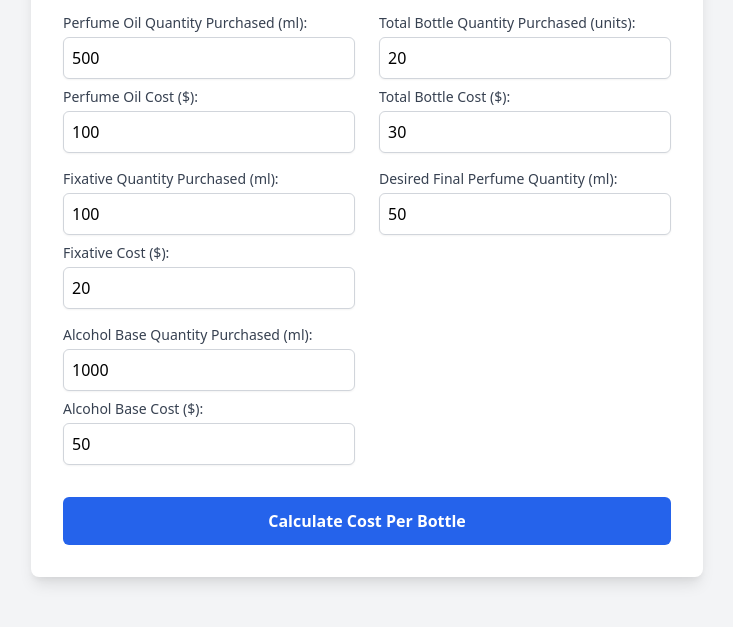
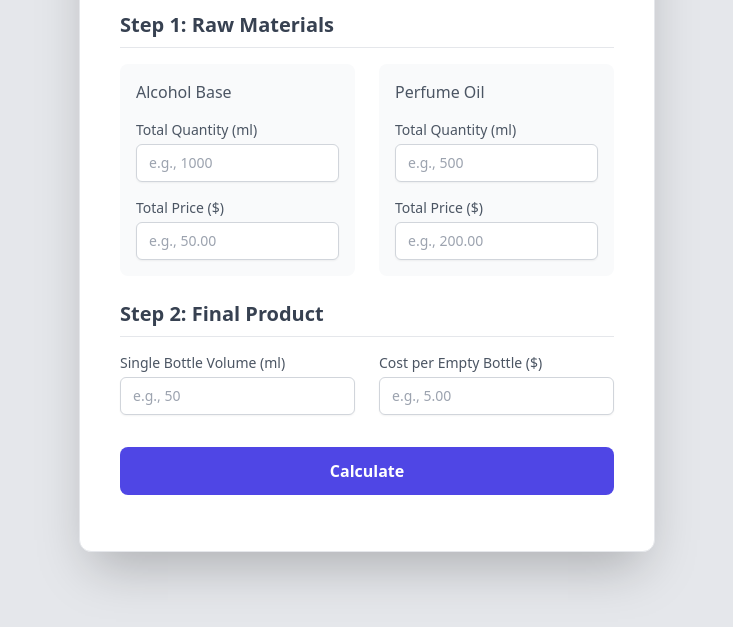
Before and after one commit to xhanafix/perfume-calculator, a plain HTML site: page index.html in a window 1280 px wide. Shown: the part 173-800 px from the top of the page, without its empty margins (273-1006 px from the left). Drawn offline with nearby package versions, Linux system fonts and the light colour scheme.

Commit message:
Update index.html

```diff
--- a/index.html
+++ b/index.html
@@ -3,151 +3,164 @@
 <head>
     <meta charset="UTF-8">
     <meta name="viewport" content="width=device-width, initial-scale=1.0">
-    <title>Perfume Cost Calculator</title>
-    <link href="https://cdn.jsdelivr.net/npm/tailwindcss@2.2.19/dist/tailwind.min.css" rel="stylesheet">
+    <title>Advanced Perfume Cost & Yield Calculator</title>
+    <script src="https://cdn.tailwindcss.com"></script>
+    <style>
+        /* A little custom CSS for the fade-in effect */
+        .fade-in {
+            animation: fadeIn 0.5s ease-in-out;
+        }
+        @keyframes fadeIn {
+            from { opacity: 0; transform: translateY(10px); }
+            to { opacity: 1; transform: translateY(0); }
+        }
+    </style>
 </head>
-<body class="bg-gray-100 flex items-center justify-center min-h-screen p-4">
-    <div class="bg-white p-8 rounded-lg shadow-lg w-full max-w-2xl">
-        <h1 class="text-3xl font-bold text-center mb-6 text-gray-800">Perfume Cost Calculator</h1>
+<body class="bg-gray-200 flex items-center justify-center min-h-screen py-12 px-4 sm:px-6 lg:px-8">
+    <div class="max-w-xl w-full bg-white p-8 md:p-10 rounded-xl shadow-2xl border border-gray-200">
+        <h1 class="text-3xl font-bold text-center mb-8 text-gray-800">Perfume Cost & Yield Calculator</h1>
 
-        <div class="grid grid-cols-1 md:grid-cols-2 gap-6 mb-8">
+        <div class="space-y-6">
             <div>
-                <h2 class="text-xl font-semibold mb-4 text-gray-700">Ingredient Costs</h2>
-                <div class="space-y-4">
+                <h2 class="text-xl font-semibold mb-4 text-gray-700 border-b pb-2">Step 1: Raw Materials</h2>
+                <div class="grid grid-cols-1 md:grid-cols-2 gap-x-6 gap-y-4">
+                    <div class="space-y-4 p-4 bg-gray-50 rounded-lg">
+                         <h3 class="font-medium text-gray-600">Alcohol Base</h3>
                          <div>
-                        <label for="oilQtyPurchased" class="block text-sm font-medium text-gray-700">Perfume Oil Quantity Purchased (ml):</label>
-                        <input type="number" id="oilQtyPurchased" class="mt-1 block w-full p-2 border border-gray-300 rounded-md shadow-sm focus:ring-blue-500 focus:border-blue-500" value="500">
-                        <label for="oilCost" class="block text-sm font-medium text-gray-700 mt-2">Perfume Oil Cost ($):</label>
-                        <input type="number" id="oilCost" class="mt-1 block w-full p-2 border border-gray-300 rounded-md shadow-sm focus:ring-blue-500 focus:border-blue-500" value="100">
+                            <label for="base-quantity" class="block text-sm font-medium text-gray-600">Total Quantity (ml)</label>
+                            <input type="number" id="base-quantity" placeholder="e.g., 1000" class="mt-1 block w-full px-3 py-2 bg-white border border-gray-300 rounded-md shadow-sm focus:outline-none focus:ring-2 focus:ring-indigo-400 sm:text-sm">
                         </div>
                         <div>
-                        <label for="fixativeQtyPurchased" class="block text-sm font-medium text-gray-700">Fixative Quantity Purchased (ml):</label>
-                        <input type="number" id="fixativeQtyPurchased" class="mt-1 block w-full p-2 border border-gray-300 rounded-md shadow-sm focus:ring-blue-500 focus:border-blue-500" value="100">
-                        <label for="fixativeCost" class="block text-sm font-medium text-gray-700 mt-2">Fixative Cost ($):</label>
-                        <input type="number" id="fixativeCost" class="mt-1 block w-full p-2 border border-gray-300 rounded-md shadow-sm focus:ring-blue-500 focus:border-blue-500" value="20">
+                            <label for="base-price" class="block text-sm font-medium text-gray-600">Total Price ($)</label>
+                            <input type="number" id="base-price" placeholder="e.g., 50.00" class="mt-1 block w-full px-3 py-2 bg-white border border-gray-300 rounded-md shadow-sm focus:outline-none focus:ring-2 focus:ring-indigo-400 sm:text-sm">
+                        </div>
+                    </div>
+                    <div class="space-y-4 p-4 bg-gray-50 rounded-lg">
+                         <h3 class="font-medium text-gray-600">Perfume Oil</h3>
+                        <div>
+                            <label for="oil-quantity" class="block text-sm font-medium text-gray-600">Total Quantity (ml)</label>
+                            <input type="number" id="oil-quantity" placeholder="e.g., 500" class="mt-1 block w-full px-3 py-2 bg-white border border-gray-300 rounded-md shadow-sm focus:outline-none focus:ring-2 focus:ring-indigo-400 sm:text-sm">
                         </div>
                         <div>
-                        <label for="alcoholQtyPurchased" class="block text-sm font-medium text-gray-700">Alcohol Base Quantity Purchased (ml):</label>
-                        <input type="number" id="alcoholQtyPurchased" class="mt-1 block w-full p-2 border border-gray-300 rounded-md shadow-sm focus:ring-blue-500 focus:border-blue-500" value="1000">
-                        <label for="alcoholCost" class="block text-sm font-medium text-gray-700 mt-2">Alcohol Base Cost ($):</label>
-                        <input type="number" id="alcoholCost" class="mt-1 block w-full p-2 border border-gray-300 rounded-md shadow-sm focus:ring-blue-500 focus:border-blue-500" value="50">
+                            <label for="oil-price" class="block text-sm font-medium text-gray-600">Total Price ($)</label>
+                            <input type="number" id="oil-price" placeholder="e.g., 200.00" class="mt-1 block w-full px-3 py-2 bg-white border border-gray-300 rounded-md shadow-sm focus:outline-none focus:ring-2 focus:ring-indigo-400 sm:text-sm">
+                        </div>
                     </div>
                 </div>
             </div>
 
             <div>
-                <h2 class="text-xl font-semibold mb-4 text-gray-700">Bottle & Desired Output</h2>
-                <div class="space-y-4">
+                <h2 class="text-xl font-semibold mb-4 text-gray-700 border-b pb-2">Step 2: Final Product</h2>
+                 <div class="grid grid-cols-1 md:grid-cols-2 gap-x-6 gap-y-4">
                     <div>
-                        <label for="bottleQtyPurchased" class="block text-sm font-medium text-gray-700">Total Bottle Quantity Purchased (units):</label>
-                        <input type="number" id="bottleQtyPurchased" class="mt-1 block w-full p-2 border border-gray-300 rounded-md shadow-sm focus:ring-blue-500 focus:border-blue-500" value="20">
-                        <label for="bottleCost" class="block text-sm font-medium text-gray-700 mt-2">Total Bottle Cost ($):</label>
-                        <input type="number" id="bottleCost" class="mt-1 block w-full p-2 border border-gray-300 rounded-md shadow-sm focus:ring-blue-500 focus:border-blue-500" value="30">
+                        <label for="final-quantity" class="block text-sm font-medium text-gray-600">Single Bottle Volume (ml)</label>
+                        <input type="number" id="final-quantity" placeholder="e.g., 50" class="mt-1 block w-full px-3 py-2 bg-white border border-gray-300 rounded-md shadow-sm focus:outline-none focus:ring-2 focus:ring-indigo-400 sm:text-sm">
                     </div>
                      <div>
-                        <label for="desiredFinalQty" class="block text-sm font-medium text-gray-700">Desired Final Perfume Quantity (ml):</label>
-                        <input type="number" id="desiredFinalQty" class="mt-1 block w-full p-2 border border-gray-300 rounded-md shadow-sm focus:ring-blue-500 focus:border-blue-500" value="50">
+                        <label for="bottle-cost" class="block text-sm font-medium text-gray-600">Cost per Empty Bottle ($)</label>
+                        <input type="number" id="bottle-cost" placeholder="e.g., 5.00" class="mt-1 block w-full px-3 py-2 bg-white border border-gray-300 rounded-md shadow-sm focus:outline-none focus:ring-2 focus:ring-indigo-400 sm:text-sm">
                     </div>
                 </div>
             </div>
         </div>
 
-        <button onclick="calculateCost()" class="w-full bg-blue-600 hover:bg-blue-700 text-white font-bold py-3 px-4 rounded-md focus:outline-none focus:ring-2 focus:ring-blue-500 focus:ring-opacity-50">
-            Calculate Cost Per Bottle
+        <div class="mt-8">
+            <button id="calculate-btn" class="w-full bg-indigo-600 text-white py-3 px-4 rounded-lg font-semibold hover:bg-indigo-700 focus:outline-none focus:ring-2 focus:ring-offset-2 focus:ring-indigo-500 transition-transform transform hover:scale-105 ease-in-out duration-200">
+                Calculate
             </button>
-
-        <div id="results" class="mt-8 p-6 bg-blue-50 border border-blue-200 rounded-lg hidden">
-            <h2 class="text-xl font-semibold mb-3 text-blue-800">Calculation Results</h2>
-            <p class="text-lg text-blue-700">Cost per ml of Perfume Oil: <span id="unitOilCost" class="font-medium"></span></p>
-            <p class="text-lg text-blue-700">Cost per ml of Fixative: <span id="unitFixativeCost" class="font-medium"></span></p>
-            <p class="text-lg text-blue-700">Cost per ml of Alcohol Base: <span id="unitAlcoholCost" class="font-medium"></span></p>
-            <p class="text-lg text-blue-700">Cost per Empty Bottle: <span id="unitBottleCost" class="font-medium"></span></p>
-            <hr class="my-4 border-blue-200">
-            <p class="text-lg text-blue-700">Perfume Oil needed per bottle: <span id="oilNeeded" class="font-medium"></span></p>
-            <p class="text-lg text-blue-700">Fixative needed per bottle: <span id="fixativeNeeded" class="font-medium"></span></p>
-            <p class="text-lg text-blue-700">Alcohol Base needed per bottle: <span id="alcoholNeeded" class="font-medium"></span></p>
-            <hr class="my-4 border-blue-200">
-            <p class="text-lg text-blue-700">Cost of Perfume Oil per bottle: <span id="oilCostPerBottle" class="font-medium"></span></p>
-            <p class="text-lg text-blue-700">Cost of Fixative per bottle: <span id="fixativeCostPerBottle" class="font-medium"></span></p>
-            <p class="text-lg text-blue-700">Cost of Alcohol Base per bottle: <span id="alcoholCostPerBottle" class="font-medium"></span></p>
-            <hr class="my-4 border-blue-200">
-            <p class="text-2xl font-bold text-blue-900">Total Cost Per Filled Bottle: <span id="totalCostPerBottle"></span></p>
         </div>
 
-        <div id="error" class="mt-4 p-4 bg-red-100 border border-red-400 text-red-700 rounded-lg hidden" role="alert">
-            Please fill in all fields with valid positive numbers.
+        <div id="result-container" class="mt-6 hidden">
+             <div id="result-area" class="p-5 bg-indigo-50 rounded-lg border border-indigo-200">
+                 <h3 class="text-xl font-bold text-center mb-4 text-indigo-800">Results</h3>
+                 <div id="cost-result" class="text-center text-3xl font-extrabold text-gray-800"></div>
+                 <div id="yield-result" class="text-center text-lg font-medium text-indigo-700 mt-2"></div>
+             </div>
+
+             <div id="calculation-breakdown" class="mt-4 p-5 bg-gray-50 rounded-lg border">
+                  <h3 class="text-lg font-semibold text-center mb-3 text-gray-700">Calculation Breakdown</h3>
+                  <div class="space-y-3 text-sm text-gray-600">
+                      <div id="cost-formula"></div>
+                      <div id="yield-formula"></div>
+                  </div>
              </div>
         </div>
 
+         <div id="error-message" class="mt-4 text-center text-red-600 font-medium"></div>
+
+    </div>
+
     <script>
-        function calculateCost() {
-            // Get input values
-            const oilQtyPurchased = parseFloat(document.getElementById('oilQtyPurchased').value);
-            const oilCost = parseFloat(document.getElementById('oilCost').value);
-            const fixativeQtyPurchased = parseFloat(document.getElementById('fixativeQtyPurchased').value);
-            const fixativeCost = parseFloat(document.getElementById('fixativeCost').value);
-            const alcoholQtyPurchased = parseFloat(document.getElementById('alcoholQtyPurchased').value);
-            const alcoholCost = parseFloat(document.getElementById('alcoholCost').value);
-            const bottleQtyPurchased = parseFloat(document.getElementById('bottleQtyPurchased').value);
-            const bottleCost = parseFloat(document.getElementById('bottleCost').value);
-            const desiredFinalQty = parseFloat(document.getElementById('desiredFinalQty').value);
+        document.getElementById('calculate-btn').addEventListener('click', function() {
+            // --- Get Input Values ---
+            const baseQuantity = parseFloat(document.getElementById('base-quantity').value);
+            const basePrice = parseFloat(document.getElementById('base-price').value);
+            const oilQuantity = parseFloat(document.getElementById('oil-quantity').value);
+            const oilPrice = parseFloat(document.getElementById('oil-price').value);
+            const finalQuantity = parseFloat(document.getElementById('final-quantity').value);
+            const bottleCost = parseFloat(document.getElementById('bottle-cost').value);
 
-            // Validate inputs
-            if (isNaN(oilQtyPurchased) || isNaN(oilCost) || isNaN(fixativeQtyPurchased) || isNaN(fixativeCost) ||
-                isNaN(alcoholQtyPurchased) || isNaN(alcoholCost) || isNaN(bottleQtyPurchased) || isNaN(bottleCost) ||
-                isNaN(desiredFinalQty) ||
-                oilQtyPurchased <= 0 || oilCost < 0 || fixativeQtyPurchased <= 0 || fixativeCost < 0 ||
-                alcoholQtyPurchased <= 0 || alcoholCost < 0 || bottleQtyPurchased <= 0 || bottleCost < 0 ||
-                desiredFinalQty <= 0) {
-                document.getElementById('error').classList.remove('hidden');
-                document.getElementById('results').classList.add('hidden');
+            // --- Get DOM Elements ---
+            const resultContainer = document.getElementById('result-container');
+            const costResultEl = document.getElementById('cost-result');
+            const yieldResultEl = document.getElementById('yield-result');
+            const errorEl = document.getElementById('error-message');
+            const costFormulaEl = document.getElementById('cost-formula');
+            const yieldFormulaEl = document.getElementById('yield-formula');
+
+            // --- Clear previous results and errors ---
+            resultContainer.classList.add('hidden');
+            errorEl.innerText = '';
+
+            // --- Validate Inputs ---
+            if (isNaN(baseQuantity) || isNaN(basePrice) || isNaN(oilQuantity) || isNaN(oilPrice) || isNaN(finalQuantity) || isNaN(bottleCost) || finalQuantity <= 0) {
+                errorEl.innerText = 'Please fill in all fields with valid, positive numbers.';
                 return;
-            } else {
-                document.getElementById('error').classList.add('hidden');
             }
 
-            // Define ratios
-            const perfumeOilRatio = 0.38; // 38%
-            const fixativeRatio = 0.02;   // 2%
-            const alcoholBaseRatio = 0.60; // 60%
+            // --- ===== COST CALCULATION ===== ---
+            const baseCostPerMl = basePrice / baseQuantity;
+            const oilCostPerMl = oilPrice / oilQuantity;
+            const baseAmountInFinal = finalQuantity * 0.60;
+            const oilAmountInFinal = finalQuantity * 0.40;
+            const liquidCost = (baseAmountInFinal * baseCostPerMl) + (oilAmountInFinal * oilCostPerMl);
+            const totalCost = liquidCost + bottleCost;
 
-            // Step 1: Calculate the Unit Cost of Each Raw Ingredient
-            const unitOilCost = oilCost / oilQtyPurchased;
-            const unitFixativeCost = fixativeCost / fixativeQtyPurchased;
-            const unitAlcoholCost = alcoholCost / alcoholQtyPurchased;
-            const unitBottleCost = bottleCost / bottleQtyPurchased;
+            // --- ===== PRODUCTION YIELD CALCULATION ===== ---
+            const maxBottlesFromBase = baseQuantity / baseAmountInFinal;
+            const maxBottlesFromOil = oilQuantity / oilAmountInFinal;
+            const totalBottlesProducible = Math.floor(Math.min(maxBottlesFromBase, maxBottlesFromOil));
 
-            // Step 2: Calculate the Quantity of Each Ingredient Needed for ONE Desired Final Perfume Bottle
-            const oilNeeded = desiredFinalQty * perfumeOilRatio;
-            const fixativeNeeded = desiredFinalQty * fixativeRatio;
-            const alcoholNeeded = desiredFinalQty * alcoholBaseRatio;
+            // --- Display the Results ---
+            if (totalCost >= 0 && totalBottlesProducible >= 0) {
+                 costResultEl.innerText = `$${totalCost.toFixed(2)} / bottle`;
+                 yieldResultEl.innerText = `You can produce ${totalBottlesProducible} bottles`;
 
-            // Step 3: Calculate the Raw Material Cost for ONE Desired Final Perfume Bottle
-            const oilCostPerBottle = oilNeeded * unitOilCost;
-            const fixativeCostPerBottle = fixativeNeeded * unitFixativeCost;
-            const alcoholCostPerBottle = alcoholNeeded * unitAlcoholCost;
+                 // --- Populate and Display Formulas ---
+                 costFormulaEl.innerHTML = `
+                    <p><strong>Cost Per Bottle Formula:</strong> (Liquid Cost) + (Bottle Cost)</p>
+                    <ul class="list-disc list-inside ml-4 mt-1">
+                        <li>Base Cost: (${finalQuantity}ml * 60%) * ($${basePrice} / ${baseQuantity}ml) = $${(baseAmountInFinal * baseCostPerMl).toFixed(2)}</li>
+                        <li>Oil Cost: (${finalQuantity}ml * 40%) * ($${oilPrice} / ${oilQuantity}ml) = $${(oilAmountInFinal * oilCostPerMl).toFixed(2)}</li>
+                        <li>Liquid Cost Total: $${(liquidCost).toFixed(2)}</li>
+                        <li><strong>Final Cost: $${(liquidCost).toFixed(2)} + $${bottleCost.toFixed(2)} (bottle) = $${totalCost.toFixed(2)}</strong></li>
+                    </ul>`;
 
-            // Step 4: Calculate the Total Cost Per Filled Bottle
-            const totalCostPerBottle = oilCostPerBottle + fixativeCostPerBottle + alcoholCostPerBottle + unitBottleCost;
+                 yieldFormulaEl.innerHTML = `
+                    <p class="mt-2"><strong>Producible Bottles Formula:</strong> The LOWER of the two values below:</p>
+                     <ul class="list-disc list-inside ml-4 mt-1">
+                        <li>From Base: ${baseQuantity}ml / (${finalQuantity}ml * 60%) = ${maxBottlesFromBase.toFixed(1)} bottles</li>
+                        <li>From Oil: ${oilQuantity}ml / (${finalQuantity}ml * 40%) = ${maxBottlesFromOil.toFixed(1)} bottles</li>
+                        <li><strong>Result: ${totalBottlesProducible} (rounded down)</li>
+                    </ul>`;
 
-            // Display results
-            document.getElementById('unitOilCost').textContent = `$${unitOilCost.toFixed(4)}`;
-            document.getElementById('unitFixativeCost').textContent = `$${unitFixativeCost.toFixed(4)}`;
-            document.getElementById('unitAlcoholCost').textContent = `$${unitAlcoholCost.toFixed(4)}`;
-            document.getElementById('unitBottleCost').textContent = `$${unitBottleCost.toFixed(2)}`;
+                 resultContainer.classList.remove('hidden');
+                 resultContainer.classList.add('fade-in');
 
-            document.getElementById('oilNeeded').textContent = `${oilNeeded.toFixed(2)} ml`;
-            document.getElementById('fixativeNeeded').textContent = `${fixativeNeeded.toFixed(2)} ml`;
-            document.getElementById('alcoholNeeded').textContent = `${alcoholNeeded.toFixed(2)} ml`;
-
-            document.getElementById('oilCostPerBottle').textContent = `$${oilCostPerBottle.toFixed(2)}`;
-            document.getElementById('fixativeCostPerBottle').textContent = `$${fixativeCostPerBottle.toFixed(2)}`;
-            document.getElementById('alcoholCostPerBottle').textContent = `$${alcoholCostPerBottle.toFixed(2)}`;
-
-            document.getElementById('totalCostPerBottle').textContent = `$${totalCostPerBottle.toFixed(2)}`;
-
-            document.getElementById('results').classList.remove('hidden');
+            } else {
+                 errorEl.innerText = 'Invalid calculation. Please check your input values.';
             }
+        });
     </script>
 </body>
 </html>
```
Lines whose indentation alone changed are shown as unchanged.
